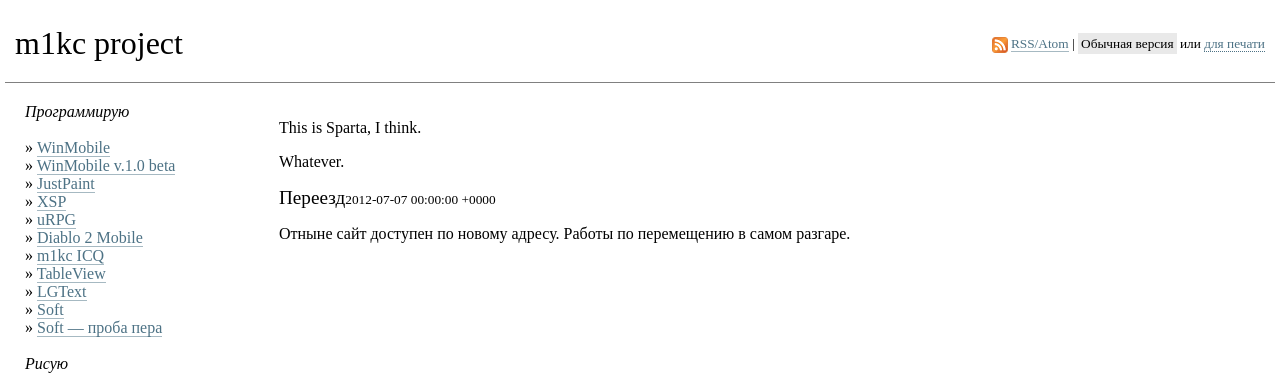
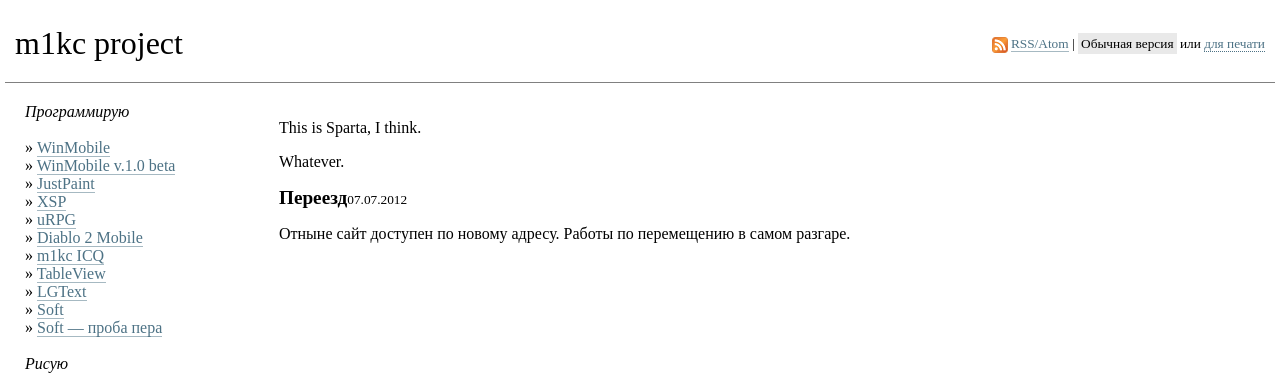
Before and after one commit to m1kc/m1kc.github.com, a Jekyll site: the page built from index.html, in a window 1280 px wide. Shown: the top 381 px of the page. Built offline with Jekyll 4.4.1, drawn with Linux system fonts in a browser that asks for light colours.

Commit message:
Changed main page.

```diff
--- a/index.html
+++ b/index.html
@@ -7,6 +7,8 @@ home: true
 <p>Whatever.</p>
 
 {% for item in site.categories.news %}
-<div><big>{{ item.title }}</big><small>{{ item.date |  }}</small></div>
-<div>{{ item.content }}</div>
+<div>
+	<div><big><b>{{ item.title }}</b></big><small>{{ item.date | date: "%d.%m.%Y" }}</small></div>
+	<div>{{ item.content }}</div>
+</div>
 {% endfor %}
```
